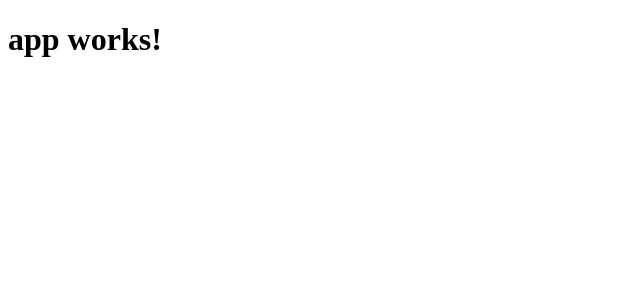
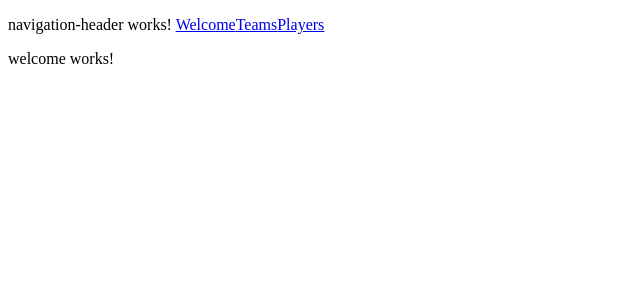
Before and after one commit to istibekesi/football-manager, an Angular app: page /welcome in a window 1280 px wide. Shown: the top 300 px of the page, without its empty margins (0-640 px from the left). Built offline with nearby package versions, Linux system fonts and the light colour scheme.

Commit message:
Basic Routing

```diff
--- a/src/app/app.component.html
+++ b/src/app/app.component.html
@@ -1,3 +1,5 @@
-<h1>
-  {{title}}
-</h1>
+<app-navigation-header>Loading header...</app-navigation-header>
+
+<router-outlet>
+<!-- Here comes the full app "body" -->
+</router-outlet>
--- a/src/app/app.component.ts
+++ b/src/app/app.component.ts
@@ -1,4 +1,5 @@
 import { Component } from '@angular/core';
+import { NavigationHeaderComponent } from "./navigation-header/navigation-header.component";
 
 @Component({
   selector: 'app-root',
--- a/src/app/app.module.ts
+++ b/src/app/app.module.ts
@@ -10,6 +10,8 @@ import { TeamComponent } from './team/team.component';
 import { ListTeamsComponent } from './list-teams/list-teams.component';
 import { NavigationHeaderComponent } from './navigation-header/navigation-header.component';
 import { WelcomeComponent } from './welcome/welcome.component';
+
+import { FmRoutingModule }   from 'app/fm-routing.module';
 
 @NgModule({
   declarations: [
@@ -24,7 +26,8 @@ import { WelcomeComponent } from './welcome/welcome.component';
   imports: [
     BrowserModule,
     FormsModule,
-    HttpModule
+    HttpModule,
+    FmRoutingModule
   ],
   providers: [],
   bootstrap: [AppComponent]
--- a/src/app/navigation-header/navigation-header.component.html
+++ b/src/app/navigation-header/navigation-header.component.html
@@ -1,3 +1,8 @@
 <p>
+
   navigation-header works!
+  <a routerLink="/welcome" routerLinkActive="active">Welcome</a>
+  <a routerLink="/teams" routerLinkActive="active">Teams</a>
+  <a routerLink="/players" routerLinkActive="active">Players</a>
+
 </p>
```
Also changed, not shown: src/app/fm-routing.module.ts (added, +21 -0 lines).
